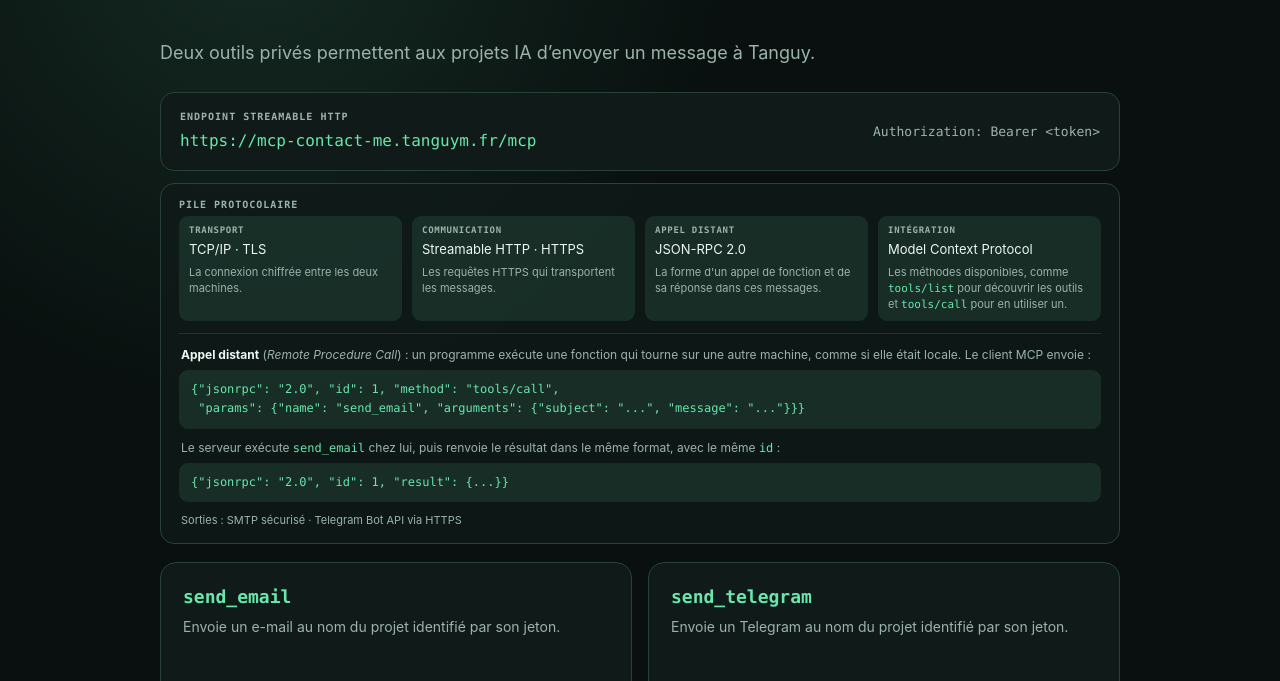
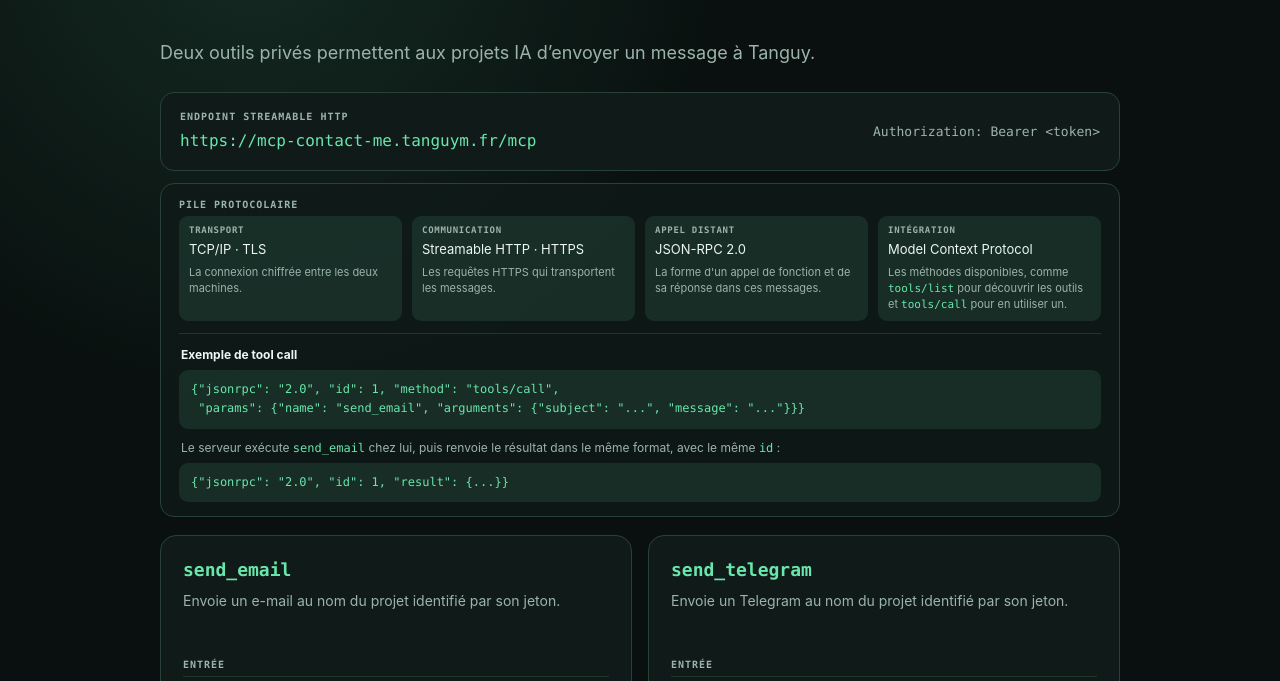
Before and after one commit to tangmomb/mcp_contact_me, a plain HTML site: page public/index.html in a window 1280 px wide. Shown: the part 72-753 px from the top of the page. Drawn offline with Linux system fonts and the light colour scheme.

Commit message:
Simplify the protocol section: drop the outputs line, title the example "Exemple de tool call"
Co-Authored-By: Claude Opus 5.5 <noreply@anthropic.com>

```diff
--- a/public/index.html
+++ b/public/index.html
@@ -184,10 +184,8 @@
         font-size: 12px;
         line-height: 1.5;
       }
-      .protocol-note {
-        margin: 10px 2px 0;
-        color: var(--muted);
-        font-size: 11px;
+      .rpc pre:last-child {
+        margin-bottom: 0;
       }
       .tools {
         display: grid;
@@ -378,11 +376,7 @@
             </div>
           </dl>
           <div class="rpc">
-            <p class="rpc-intro">
-              <strong>Appel distant</strong> (<em>Remote Procedure Call</em>) :
-              un programme exécute une fonction qui tourne sur une autre
-              machine, comme si elle était locale. Le client MCP envoie :
-            </p>
+            <p class="rpc-intro"><strong>Exemple de tool call</strong></p>
             <pre><code>{"jsonrpc": "2.0", "id": 1, "method": "tools/call",
  "params": {"name": "send_email", "arguments": {"subject": "...", "message": "..."}}}</code></pre>
             <p class="rpc-intro">
@@ -391,9 +385,6 @@
             </p>
             <pre><code>{"jsonrpc": "2.0", "id": 1, "result": {...}}</code></pre>
           </div>
-          <p class="protocol-note">
-            Sorties : SMTP sécurisé · Telegram Bot API via HTTPS
-          </p>
         </section>
 
         <section class="tools" aria-label="Outils disponibles">
```
Also changed, not shown: docs/mcp-contact-me.png.
